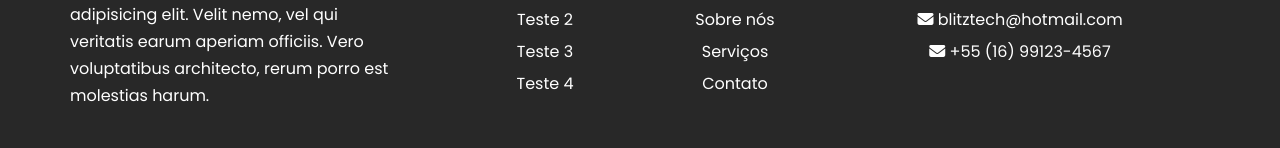
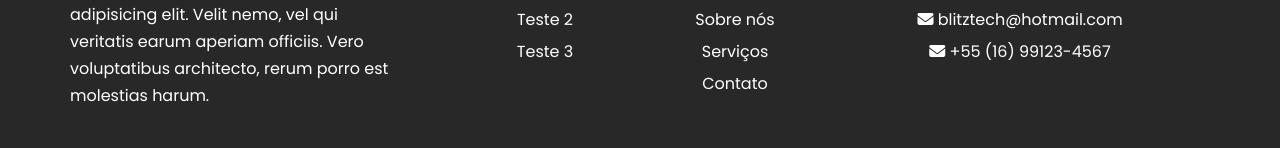
Before and after one commit to EduardoTCaetano/BlitzTech-FrontEnd, an Angular app in the folder BlitzTech/: page / in a window 1280 px wide. Shown: the part 3364-3512 px from the top of the page. Built offline with nearby package versions, Linux system fonts and the light colour scheme; a web font is replaced by a local one.

Commit message:
Atualizando footer

```diff
--- a/BlitzTech/src/app/components/footer/footer.component.html
+++ b/BlitzTech/src/app/components/footer/footer.component.html
@@ -18,7 +18,6 @@
               <li>Teste 1</li>
               <li>Teste 2</li>
               <li>Teste 3</li>
-              <li>Teste 4</li>
             </ul>
           </div>
           <div class="col-lg-2 col-md-6 square">
```
